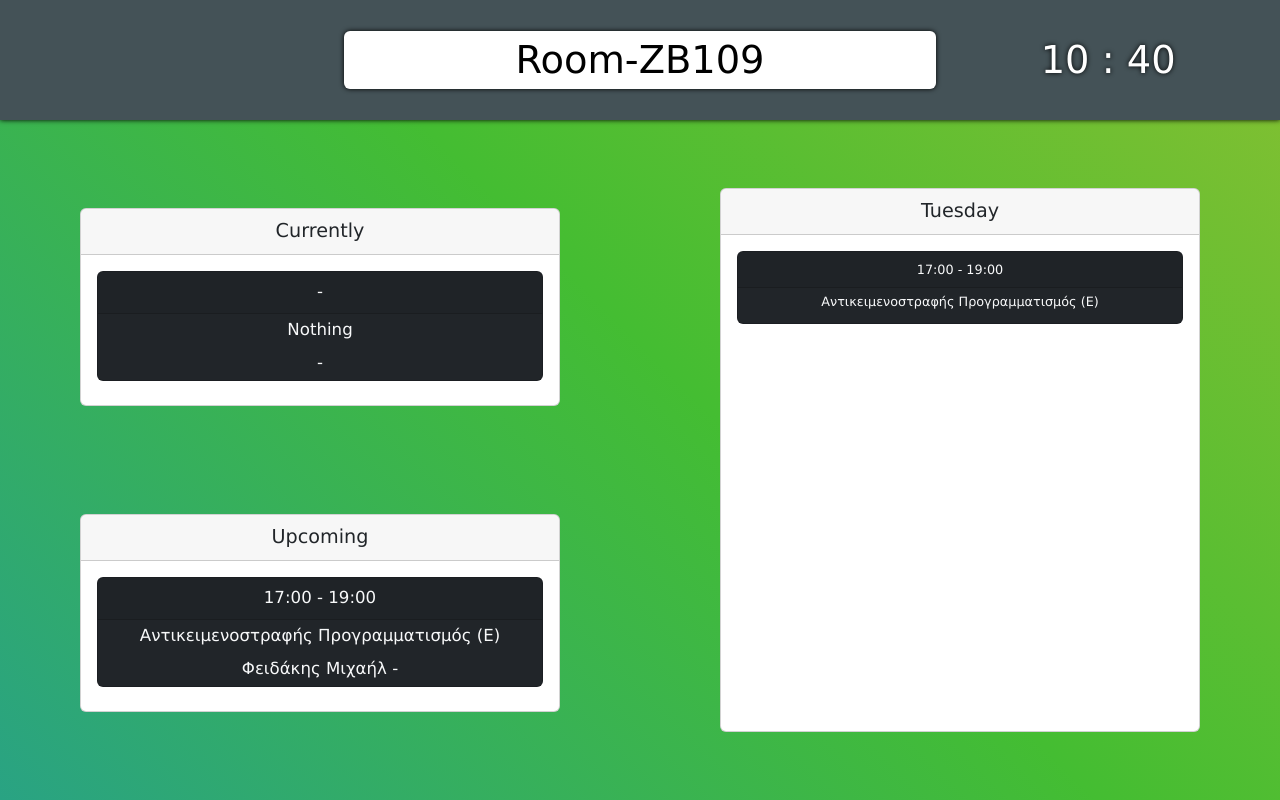
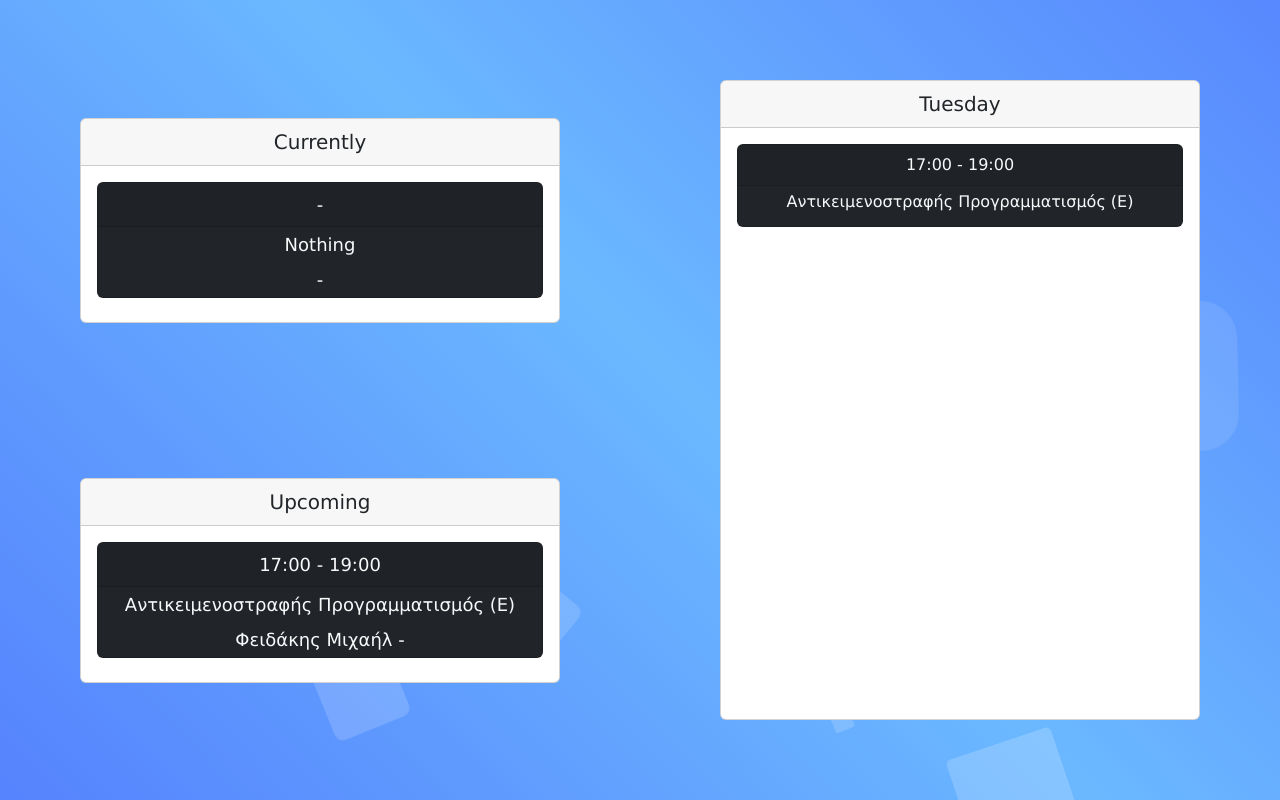
Before and after one commit to labschedule/LabPortal, a React (Create React App) app: page / in a window 1280 px wide. Built offline with nearby package versions, Linux system fonts and the light colour scheme.

Commit message:
feat: redesign background, remove header

```diff
--- a/src/App.css
+++ b/src/App.css
@@ -9,7 +9,7 @@
     width: 100%;
     height: 100%;
     animation: animateBackground 20s infinite;
-    background: linear-gradient(45deg, #ff6b6b, #007bff, #44bd32, #fbc531);
+    background: linear-gradient(45deg, #6bb8ff, #3431fb, #6bb8ff, #3431fb);
     background-size: 400% 400%;
 }
 
@@ -30,8 +30,8 @@
 .header {
     display: flex;
     align-items: center;
-    background-color: #445257;
-    box-shadow: 0 0 5px black;
+    /* background-color: #445257; */
+    /* box-shadow: 0 0 5px black; */
     font-size: 3vw;
 }
 
@@ -41,8 +41,8 @@
 
 .header-center {
     flex-grow: 1;
-    color: black;
-    box-shadow: 0 0 5px black;
+    color: white;
+    text-shadow: 0 0 5px black;
 }
 
 .header-right {
@@ -80,17 +80,17 @@
 }
 
 .daily-card-header {
-    font-size: 1.5vw;
+    font-size: 20px;
 }
 
 .daily-card-item {
-    font-size: 1vw;
+    font-size: 16px;
 }
 
 .single-card-header {
-    font-size: 1.5vw;
+    font-size: 20px;
 }
 
 .single-card-body {
-    font-size: 1.3vw;
+    font-size: 18px;
 }
--- a/src/App.js
+++ b/src/App.js
@@ -1,106 +1,113 @@
-import React, { useState } from "react";
-import Header from "./components/page-parts/Header";
+// import React, { useState } from "react";
+// import Header from "./components/page-parts/Header";
+import React from "react";
 import Display from "./components/page-parts/Display";
 import "./App.css";
+import "./squares.css"
 
-import { weeklySchedule } from "./data/schedule";
-import { pictures } from "./data/pictures";
+// import { weeklySchedule } from "./data/schedule";
+// import { pictures } from "./data/pictures";
 import { settings } from "./data/settings";
+
+/*
+Background Gradients From --
+https://uigradients.com
+*/
 
 function App() {
   // Settings Options
-  const [labName, setLabName] = useState(settings.labName);
-  const [timer, setTimer] = useState(settings.timer);
-  const [splitDaily, setSplitDaily] = useState(settings.dailysplit);
-  const [splitWeekly, setSplitWeekly] = useState(settings.weeklysplit);
-  const [lastUpdate, setLastUpdate] = useState(0);
+  // const [labName, setLabName] = useState("Lab");
+  // const [timer, setTimer] = useState(30);
+  // const [splitDaily, setSplitDaily] = useState(5);
+  // const [splitWeekly, setSplitWeekly] = useState(4);
+  // const [lastUpdate, setLastUpdate] = useState(0);
 
   // data loads
-  const [loadSchedule, setLoadSchedule] = useState(false);
-  const [loadPhotos, setLoadPhotos] = useState(false);
-  const [loadOther, setLoadOther] = useState(false);
+  // const [loadSchedule, setLoadSchedule] = useState(false);
+  // const [loadPhotos, setLoadPhotos] = useState(false);
+  // const [loadOther, setLoadOther] = useState(false);
 
   // read from api
-  const updateWeeklySchedule = () => {
+  // const updateWeeklySchedule = () => {
 
-    const apiUrl = "/api/v1/schedule";
+  //   const apiUrl = "/api/v1/schedule";
 
-    setLoadSchedule(false);
+  //   setLoadSchedule(false);
 
-    fetch(apiUrl)
-      .then((res) => res.json())
-      .then((res) => {
-        if (res.error) {
-          throw new Error(res.error);
-        }
-        return res.classes;
-      })
-      .then((classes) => {
+  //   fetch(apiUrl)
+  //     .then((res) => res.json())
+  //     .then((res) => {
+  //       if (res.error) {
+  //         throw new Error(res.error);
+  //       }
+  //       return res.classes;
+  //     })
+  //     .then((classes) => {
 
-        if (classes.length) {
+  //       if (classes.length) {
 
-          weeklySchedule.length = 0;
-          classes.forEach((item) => weeklySchedule.push(item));
+  //         weeklySchedule.length = 0;
+  //         classes.forEach((item) => weeklySchedule.push(item));
 
-        }
-        setLoadSchedule(true);
-      })
-      .catch((error) => {
-        console.log(error)
-      });
-  };
+  //       }
+  //       setLoadSchedule(true);
+  //     })
+  //     .catch((error) => {
+  //       console.log(error)
+  //     });
+  // };
 
-  const updateImages = () => {
+  // const updateImages = () => {
 
-    const apiUrl = "http://localhost:8000/api/v1/images";
+  //   const apiUrl = "http://localhost:8000/api/v1/images";
 
-    setLoadPhotos(false);
+  //   setLoadPhotos(false);
 
-    fetch(apiUrl)
-      .then((res) => res.json())
-      .then((res) => {
-        if (res.error) {
-          throw new Error(res.error);
-        }
-        return res.images;
-      })
-      .then((images) => {
-        if (images.length) {
-          pictures.length = 0;
-          images.forEach((item) => pictures.push(item));
-        }
-        setLoadPhotos(true);
-      })
-      .catch((error) => {
-        console.log(error);
-      })
-  };
+  //   fetch(apiUrl)
+  //     .then((res) => res.json())
+  //     .then((res) => {
+  //       if (res.error) {
+  //         throw new Error(res.error);
+  //       }
+  //       return res.images;
+  //     })
+  //     .then((images) => {
+  //       if (images.length) {
+  //         pictures.length = 0;
+  //         images.forEach((item) => pictures.push(item));
+  //       }
+  //       setLoadPhotos(true);
+  //     })
+  //     .catch((error) => {
+  //       console.log(error);
+  //     })
+  // };
 
-  const updateOther = () => {
+  // const updateOther = () => {
 
-    const apiUrl = "http://localhost:8000/api/v1/settings";
+  //   const apiUrl = "http://localhost:8000/api/v1/settings";
 
-    setLoadOther(false);
+  //   setLoadOther(false);
 
-    fetch(apiUrl)
-      .then((res) => res.json())
-      .then((res) => {
-        if (res.error) {
-          throw new Error(res.error);
-        }
-        return res;
-      })
-      .then((out) => {
-        setLabName(out.labName);
-        setSplitDaily(out.dailysplit);
-        setSplitWeekly(out.weeklysplit);
-        setTimer(out.timer);
-        setLoadOther(true);
-      })
-      .catch((error) => {
-        console.log(error);
-      })
-  };
+  //   fetch(apiUrl)
+  //     .then((res) => res.json())
+  //     .then((res) => {
+  //       if (res.error) {
+  //         throw new Error(res.error);
+  //       }
+  //       return res;
+  //     })
+  //     .then((out) => {
+  //       setLabName(out.labName);
+  //       setSplitDaily(out.dailysplit);
+  //       setSplitWeekly(out.weeklysplit);
+  //       setTimer(out.timer);
+  //       setLoadOther(true);
+  //     })
+  //     .catch((error) => {
+  //       console.log(error);
+  //     })
+  // };
 
   // repeated api calls
   // useEffect(() => {
@@ -110,9 +117,9 @@
   //   resetUpdateTimer();
   // }, []);
 
-  const resetUpdateTimer = () => {
-    setLastUpdate(0);
-  }
+  // const resetUpdateTimer = () => {
+  //   setLastUpdate(0);
+  // }
 
   // useEffect(() => {
 
@@ -127,12 +134,29 @@
 
   return (
     <div className="m-0 border-0 h-100 w-100 text-center background">
-      <Header
+      {/* <Header
         data={{ labName, timer, splitDaily, splitWeekly, lastUpdate }}
         api={{ updateWeeklySchedule, updateImages, updateOther, resetUpdateTimer }}
         api_status={{ loadSchedule, loadPhotos, loadOther }}
-      />
-      <Display timer={timer} splitDaily={splitDaily} splitWeekly={splitWeekly} />
+      /> */}
+      <Display timer={settings.timer} splitDaily={settings.splitDaily} splitWeekly={settings.splitWeekly} />
+
+
+      <div className="area" >
+            <ul className="circles">
+                    <li></li>
+                    <li></li>
+                    <li></li>
+                    <li></li>
+                    <li></li>
+                    <li></li>
+                    <li></li>
+                    <li></li>
+                    <li></li>
+                    <li></li>
+            </ul>
+    </div >
+
     </div>
   );
 }
--- a/src/components/page-parts/Display.jsx
+++ b/src/components/page-parts/Display.jsx
@@ -69,7 +69,7 @@
     }
 
     return (
-        <main className="display-container" style={{ height: "85%" }}>
+        <main className="display-container" style={{ height: "100%" }}>
             <div className={`h-100 display-item ${animationClass}`}>
                 {displayComponent}
             </div>
--- /dev/null
+++ b/src/squares.css
@@ -0,0 +1,130 @@
+@import url('https://fonts.googleapis.com/css?family=Exo:400,700');
+
+*{
+    margin: 0px;
+    padding: 0px;
+}
+
+
+.area{
+    background: #4e54c8;
+    background: -webkit-linear-gradient(to left, #8f94fb, #4e54c8);
+    width: 100%;
+    height:100vh;
+}
+
+.circles{
+    position: absolute;
+    top: 0;
+    left: 0;
+    width: 100%;
+    height: 100%;
+    overflow: hidden;
+    z-index: -1;
+}
+
+.circles li{
+    position: absolute;
+    display: block;
+    list-style: none;
+    width: 20px;
+    height: 20px;
+    background: rgba(255, 255, 255, 0.2);
+    animation: animate 25s linear infinite;
+    bottom: -150px;
+
+}
+
+.circles li:nth-child(1){
+    left: 25%;
+    width: 80px;
+    height: 80px;
+    animation-delay: 0s;
+}
+
+
+.circles li:nth-child(2){
+    left: 10%;
+    width: 20px;
+    height: 20px;
+    animation-delay: 2s;
+    animation-duration: 12s;
+}
+
+.circles li:nth-child(3){
+    left: 70%;
+    width: 20px;
+    height: 20px;
+    animation-delay: 4s;
+}
+
+.circles li:nth-child(4){
+    left: 40%;
+    width: 60px;
+    height: 60px;
+    animation-delay: 0s;
+    animation-duration: 18s;
+}
+
+.circles li:nth-child(5){
+    left: 65%;
+    width: 20px;
+    height: 20px;
+    animation-delay: 0s;
+}
+
+.circles li:nth-child(6){
+    left: 75%;
+    width: 110px;
+    height: 110px;
+    animation-delay: 3s;
+}
+
+.circles li:nth-child(7){
+    left: 35%;
+    width: 150px;
+    height: 150px;
+    animation-delay: 7s;
+}
+
+.circles li:nth-child(8){
+    left: 50%;
+    width: 25px;
+    height: 25px;
+    animation-delay: 15s;
+    animation-duration: 45s;
+}
+
+.circles li:nth-child(9){
+    left: 20%;
+    width: 15px;
+    height: 15px;
+    animation-delay: 2s;
+    animation-duration: 35s;
+}
+
+.circles li:nth-child(10){
+    left: 85%;
+    width: 150px;
+    height: 150px;
+    animation-delay: 0s;
+    animation-duration: 11s;
+}
+
+
+
+@keyframes animate {
+
+    0%{
+        transform: translateY(0) rotate(0deg);
+        opacity: 1;
+        border-radius: 0;
+    }
+
+    100%{
+        transform: translateY(-1000px) rotate(720deg);
+        opacity: 0;
+        border-radius: 50%;
+    }
+
+}
```
Also changed, not shown: src/components/page-parts/Header.jsx (line endings or trailing spaces).
